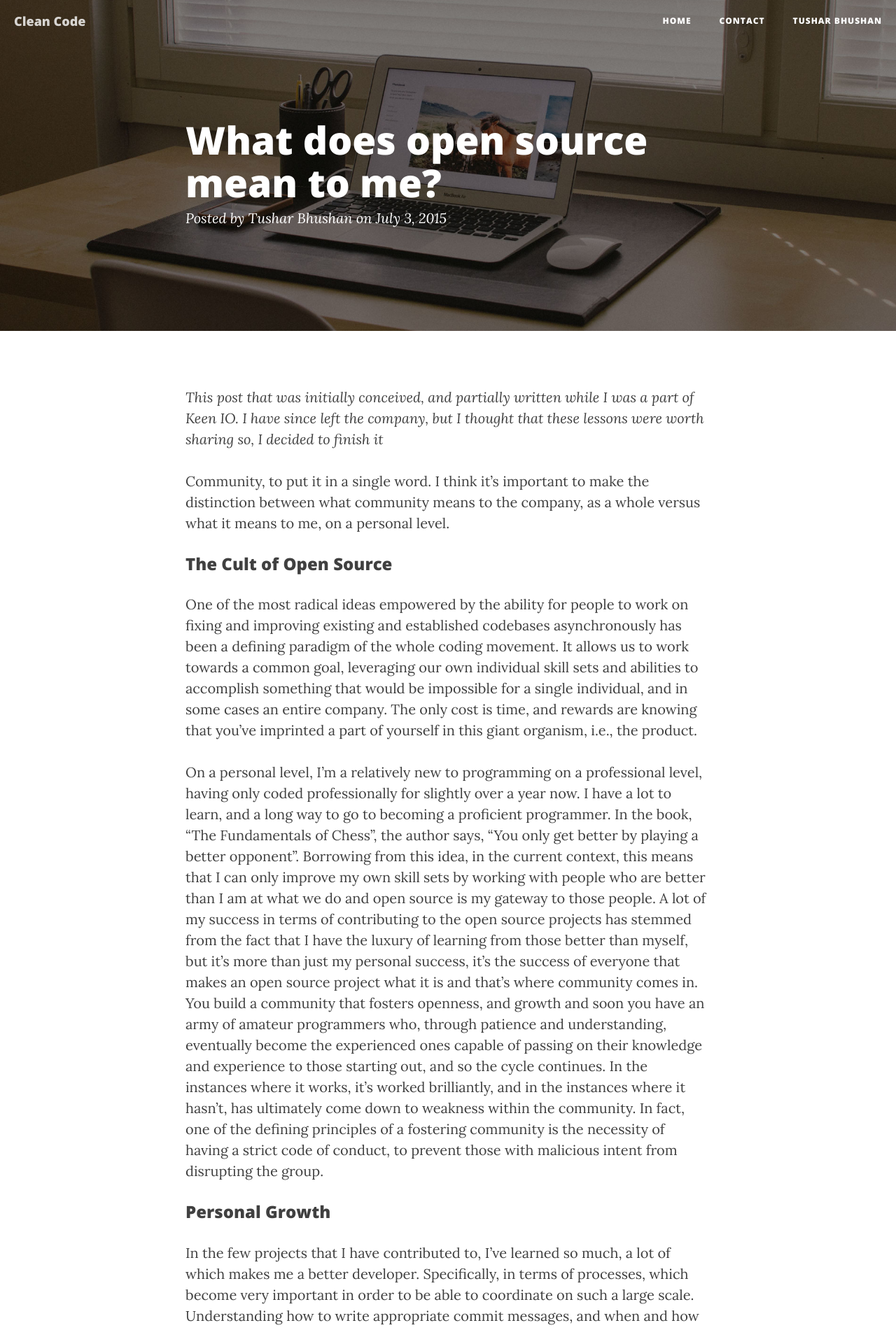
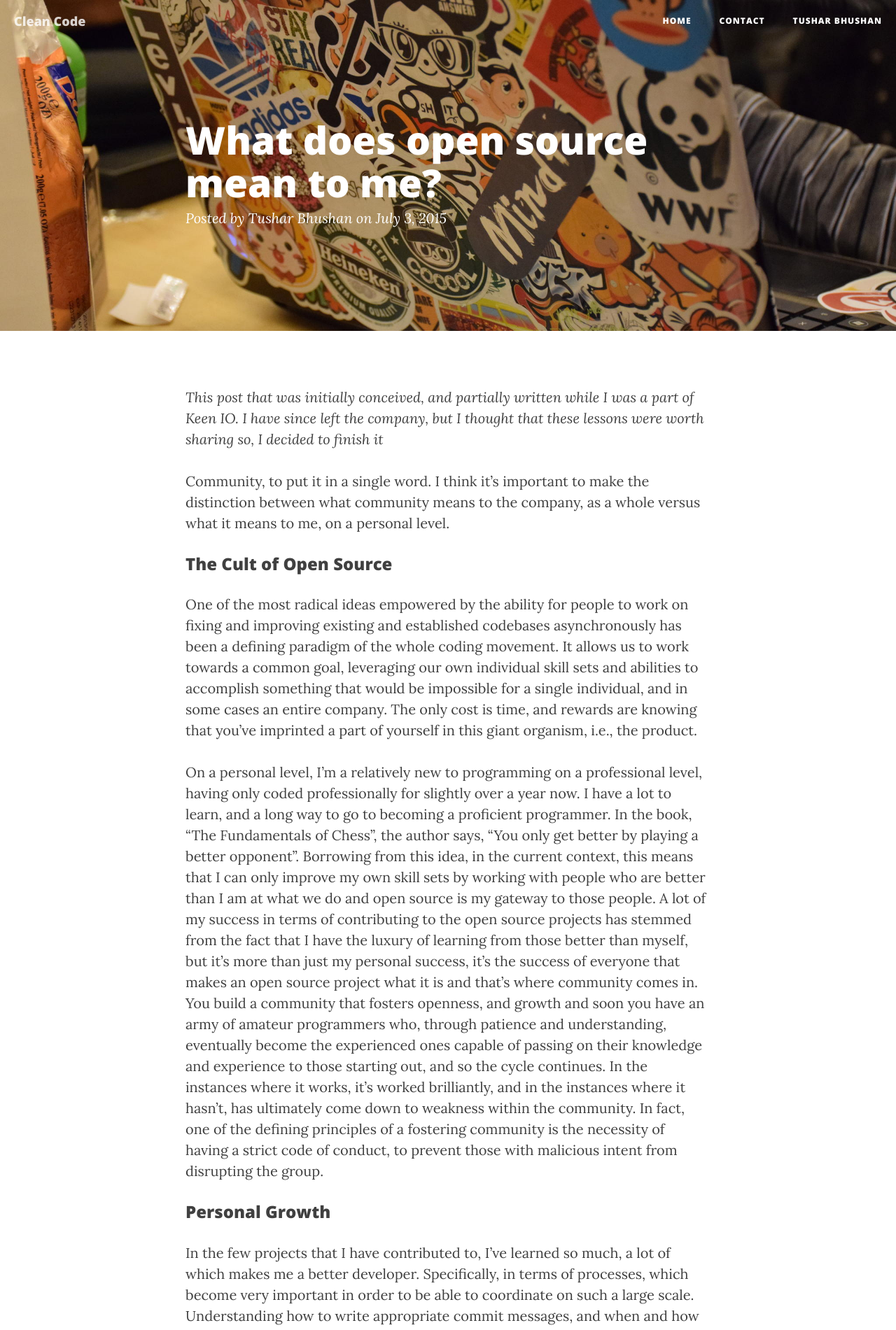
Before and after one commit to tushdante/tushdante.github.io, a Jekyll site: the page built from _posts/2015-07-08-what-does-open-source.md, in a window 1280 px wide. Shown: the top 1901 px of the page at 70% size. Built offline with Jekyll 4.4.1, drawn with Linux system fonts in a browser that asks for light colours; nearby versions of some CDN libraries.

Commit message:
header image

```diff
--- a/_posts/2015-07-08-what-does-open-source.md
+++ b/_posts/2015-07-08-what-does-open-source.md
@@ -3,6 +3,7 @@ layout:     post
 title:      "What does open source mean to me?"
 date:       2015-07-03 13:55:00
 author:     "Tushar Bhushan"
+header-img: "img/cool-computer.jpg"
 ---
 *This post that was initially conceived, and partially written while I was a part of Keen IO. I have since left the company, but I thought that these lessons were worth sharing so, I decided to finish it*
 
```
Also changed, not shown: img/cool-computer.jpg (added), 1 other file.
